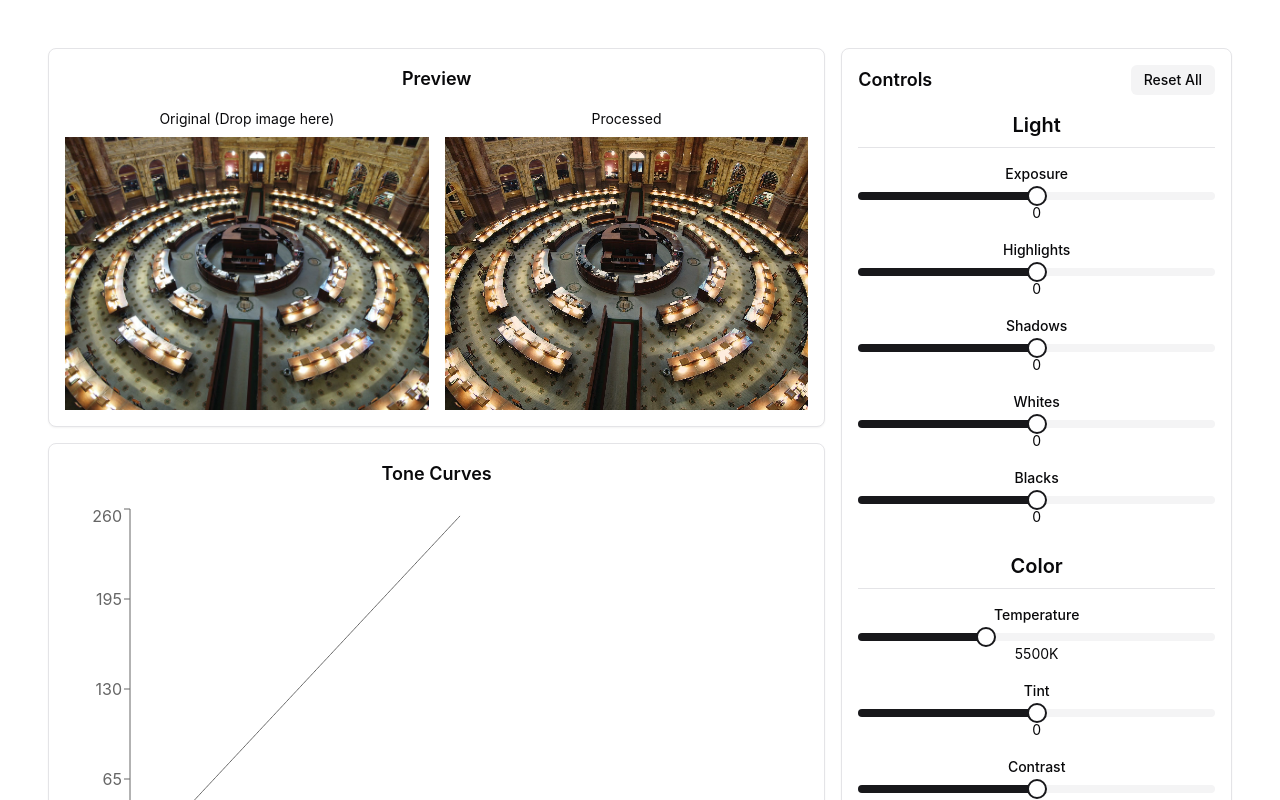
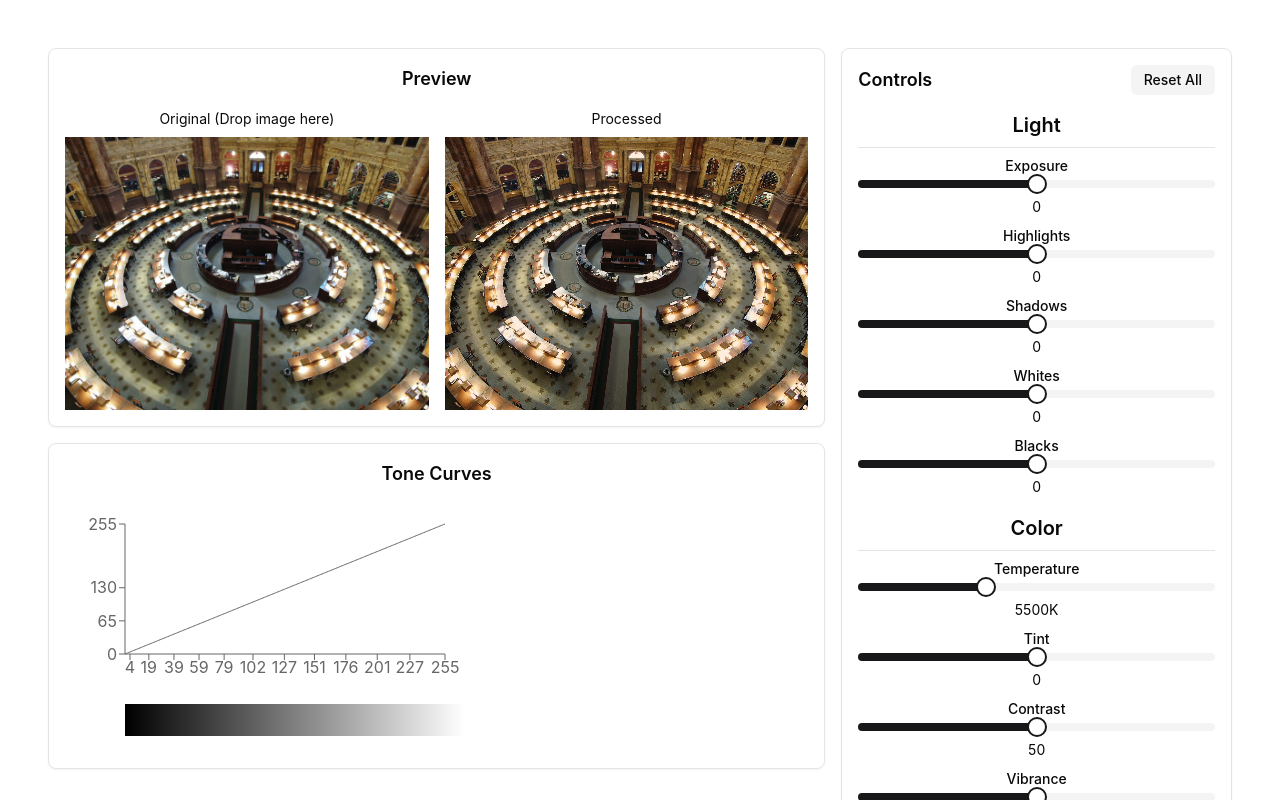
Before and after one commit to osteele/tone-curve-viz, a React (Vite) app: page / in a window 1280 px wide. Shown: the top 800 px of the page. Built offline with nearby package versions, Linux system fonts and the light colour scheme.

Commit message:
Tighten the spacing

```diff
--- a/src/PhotoEditor.tsx
+++ b/src/PhotoEditor.tsx
@@ -176,10 +176,10 @@ const PhotoEditor: React.FC = () => {
       pixels
     );
 
-    // Create curve points from the processed pixels
+    // Create curve points from the processed pixels, ensuring full range
     const points: CurvePoint[] = Array.from({ length: 256 }, (_, i) => ({
       x: i,
-      y: pixels[i * 4], // Using red channel
+      y: Math.min(255, Math.max(0, pixels[i * 4])), // Clamp values between 0-255
     }));
 
     setCurveData(points);
@@ -404,8 +404,8 @@ const PhotoEditor: React.FC = () => {
     };
 
     return (
-      <div className="mb-4">
-        <label className="block text-sm font-medium mb-2">
+      <div className="mb-2">
+        <label className="block text-sm font-medium mb-1">
           {name.charAt(0).toUpperCase() + name.slice(1)}
         </label>
         <Slider
@@ -414,7 +414,7 @@ const PhotoEditor: React.FC = () => {
           max={range.max}
           step={range.step}
           onValueChange={handleValueChange}
-          className="w-full"
+          className="w-full mb-1.5"
         />
         <span className="text-sm">
           {name === "temperature" ? `${settings[name]}K` : settings[name]}
@@ -584,9 +584,15 @@ const PhotoEditor: React.FC = () => {
           <CardContent className="p-4">
             <h2 className="text-lg font-semibold mb-4">Tone Curves</h2>
             <div className="relative pb-12">
-              <LineChart width={400} height={400} data={curveData}>
-                <XAxis dataKey="x" />
-                <YAxis />
+              <LineChart
+                width={400}
+                height={200}
+                data={curveData}
+                margin={{ left: 0, right: 20, top: 20, bottom: 20 }} // Add margins to reduce whitespace
+              >
+                <XAxis dataKey="x" domain={[0, 255]} />{" "}
+                {/* Ensure full range */}
+                <YAxis domain={[0, 255]} /> {/* Ensure full range */}
                 <Line
                   type="monotone"
                   dataKey="y"
@@ -602,7 +608,7 @@ const PhotoEditor: React.FC = () => {
       </div>
 
       <Card className="flex-1">
-        <CardContent className="p-4">
+        <CardContent className="p-4 h-[calc(100vh-2rem)] flex flex-col">
           <div className="flex justify-between items-center mb-4">
             <h2 className="text-lg font-semibold">Controls</h2>
             <button
@@ -613,18 +619,24 @@ const PhotoEditor: React.FC = () => {
             </button>
           </div>
 
-          <div className="mb-6">
-            <h3 className="text-xl font-semibold mb-4 border-b pb-2">Light</h3>
+          <div className="overflow-y-auto flex-1">
+            <div className="mb-4">
+              <h3 className="text-xl font-semibold mb-2 border-b pb-2">
+                Light
+              </h3>
               {LIGHT_CONTROLS.map((name) => (
                 <div key={`light-${name}`}>{renderSlider(name)}</div>
               ))}
             </div>
 
-          <div className="mb-6">
-            <h3 className="text-xl font-semibold mb-4 border-b pb-2">Color</h3>
+            <div className="mb-4">
+              <h3 className="text-xl font-semibold mb-2 border-b pb-2">
+                Color
+              </h3>
               {COLOR_CONTROLS.map((name) => (
                 <div key={`color-${name}`}>{renderSlider(name)}</div>
               ))}
+            </div>
           </div>
         </CardContent>
       </Card>
```
Lines whose indentation alone changed are shown as unchanged.
